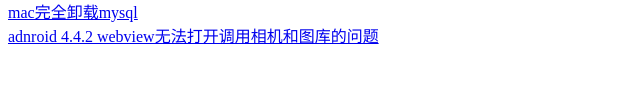
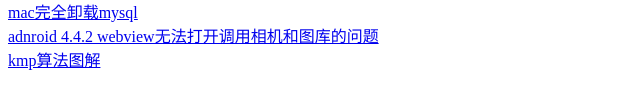
Before and after one commit to LloydFinch/nodejs_code, a plain HTML site: page study2/study.html in a window 1280 px wide. Shown: the part 543-652 px from the top of the page, without its empty margins (0-640 px from the left). Drawn offline with Linux system fonts and the light colour scheme.

Commit message:
commit again

```diff
--- a/study2/study.html
+++ b/study2/study.html
@@ -52,5 +52,7 @@
 	<a href="https://stackoverflow.com/questions/28600165cant-open-file-chooser-in-webview-android-4-4-2-using-webchromeclient">
 	adnroid 4.4.2 webview无法打开调用相机和图库的问题</a></br>
 
+	<a href="https://www.cnblogs.com/yjiyjige/p/3263858.html">kmp算法图解</a>
+
 </body>
 </html>
```
